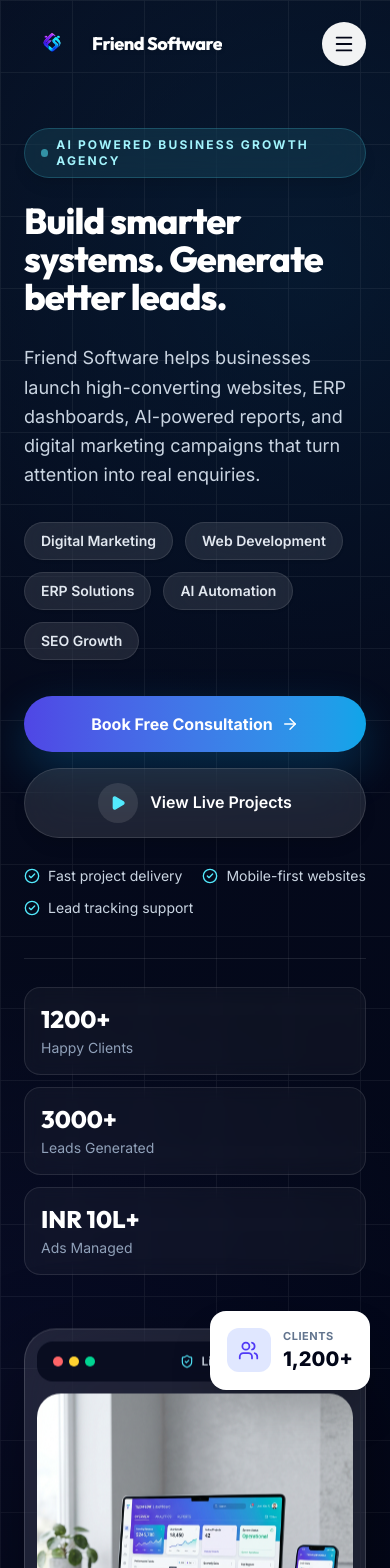
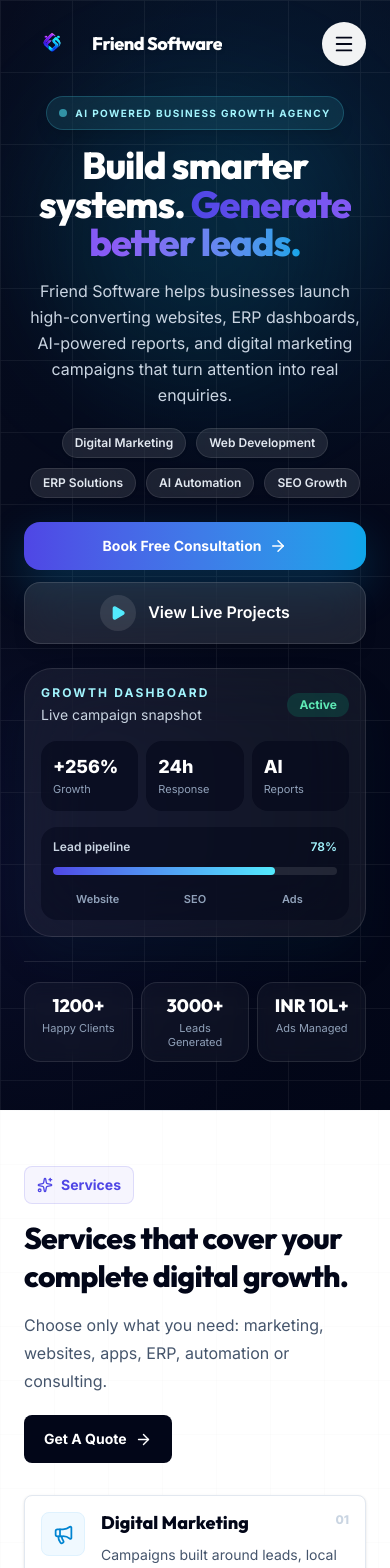
Before and after one commit to ashish1332005/Friend-Software, a React (Vite) app: page / in a window 390 px wide. Shown: the top 1568 px of the page. Built offline with nearby package versions, Linux system fonts and the light colour scheme.

Commit message:
Improve mobile hero design

```diff
--- a/src/sections/Hero.jsx
+++ b/src/sections/Hero.jsx
@@ -26,6 +26,12 @@
   { value: '1200+', label: 'Happy Clients' },
   { value: '3000+', label: 'Leads Generated' },
   { value: 'INR 10L+', label: 'Ads Managed' },
+];
+
+const mobileMetrics = [
+  { value: '+256%', label: 'Growth' },
+  { value: '24h', label: 'Response' },
+  { value: 'AI', label: 'Reports' },
 ];
 
 const trustPoints = [
@@ -102,10 +108,11 @@
   return (
     <section
       id="home"
-      className="relative flex min-h-screen items-center overflow-hidden bg-slate-950 pb-20 pt-32 text-white md:pt-36"
+      className="relative flex items-start overflow-hidden bg-slate-950 pb-12 pt-24 text-white sm:pt-28 md:min-h-screen md:items-center md:pb-20 md:pt-36"
     >
-      <div className="absolute inset-0 bg-[radial-gradient(circle_at_80%_15%,_rgba(14,165,233,0.18),_transparent_34%),radial-gradient(circle_at_10%_80%,_rgba(79,70,229,0.18),_transparent_32%)]" />
+      <div className="absolute inset-0 bg-[radial-gradient(circle_at_80%_15%,_rgba(14,165,233,0.22),_transparent_34%),radial-gradient(circle_at_10%_80%,_rgba(79,70,229,0.22),_transparent_32%)]" />
       <div className="absolute inset-0 bg-[linear-gradient(135deg,_rgba(15,23,42,0.35),_rgba(2,6,23,0.9))]" />
+      <div className="absolute left-1/2 top-24 h-72 w-72 -translate-x-1/2 rounded-full bg-cyan-400/10 blur-3xl md:hidden" />
       <div
         className="absolute inset-0 opacity-[0.07]"
         style={{
@@ -115,47 +122,47 @@
         }}
       />
 
-      <div className="container relative z-10 grid grid-cols-1 items-center gap-14 lg:grid-cols-[1.02fr_0.98fr] xl:gap-20">
-        <div>
+      <div className="container relative z-10 grid grid-cols-1 items-center gap-8 md:gap-12 lg:grid-cols-[1.02fr_0.98fr] lg:gap-14 xl:gap-20">
+        <div className="mx-auto max-w-2xl text-center lg:mx-0 lg:max-w-none lg:text-left">
           <div
             ref={badgeRef}
-            className="mb-6 inline-flex items-center gap-2 rounded-full border border-cyan-300/20 bg-cyan-300/10 px-4 py-2 text-xs font-bold uppercase tracking-[0.18em] text-cyan-200 shadow-lg backdrop-blur-xl"
+            className="mb-4 inline-flex max-w-full items-center gap-2 rounded-full border border-cyan-300/20 bg-cyan-300/10 px-3 py-2 text-[10px] font-bold uppercase tracking-[0.14em] text-cyan-200 shadow-lg backdrop-blur-xl sm:px-4 sm:text-xs sm:tracking-[0.18em] md:mb-6"
           >
             <span className="h-2 w-2 animate-pulse rounded-full bg-cyan-300" />
-            AI Powered Business Growth Agency
+            <span className="truncate">AI Powered Business Growth Agency</span>
           </div>
 
           <h1
             ref={headlineRef}
-            className="mb-7 max-w-4xl text-4xl font-black leading-[1.05] tracking-tight text-white sm:text-6xl lg:text-7xl"
+            className="mx-auto mb-4 max-w-4xl text-[2.35rem] font-black leading-[1.03] tracking-tight text-white sm:text-5xl md:mb-7 md:text-6xl lg:mx-0 lg:text-7xl"
           >
-            Build smarter systems. Generate better leads.
+            Build smarter systems. <span className="gradient-text">Generate better leads.</span>
           </h1>
 
           <p
             ref={paragraphRef}
-            className="mb-8 max-w-2xl text-lg leading-relaxed text-slate-300 md:text-xl"
+            className="mx-auto mb-5 max-w-2xl text-base leading-relaxed text-slate-300 md:mb-8 md:text-xl lg:mx-0"
           >
             Friend Software helps businesses launch high-converting websites, ERP dashboards,
             AI-powered reports, and digital marketing campaigns that turn attention into real
             enquiries.
           </p>
 
-          <div className="mb-9 flex flex-wrap gap-3">
+          <div className="mb-6 flex flex-wrap justify-center gap-2.5 md:mb-9 md:gap-3 lg:justify-start">
             {servicePills.map((item) => (
               <span
                 key={item}
-                className="rounded-full border border-white/10 bg-white/10 px-4 py-2 text-sm font-semibold text-slate-200 shadow-sm backdrop-blur-xl transition-all hover:-translate-y-0.5 hover:border-cyan-300/50 hover:bg-cyan-300/10 hover:text-cyan-200"
+                className="rounded-full border border-white/10 bg-white/10 px-3 py-1.5 text-xs font-semibold text-slate-200 shadow-sm backdrop-blur-xl transition-all hover:-translate-y-0.5 hover:border-cyan-300/50 hover:bg-cyan-300/10 hover:text-cyan-200 sm:px-4 sm:py-2 sm:text-sm"
               >
                 {item}
               </span>
             ))}
           </div>
 
-          <div ref={ctaRef} className="flex flex-col gap-4 sm:flex-row sm:items-center">
+          <div ref={ctaRef} className="flex flex-col justify-center gap-3 sm:flex-row sm:items-center md:gap-4 lg:justify-start">
             <Link
               to="/contact"
-              className="group inline-flex items-center justify-center gap-2 rounded-full bg-gradient-to-r from-primary to-accent px-7 py-4 text-base font-bold text-white shadow-[0_18px_45px_rgba(14,165,233,0.24)] transition-all hover:-translate-y-0.5 hover:shadow-[0_24px_60px_rgba(14,165,233,0.32)]"
+              className="group inline-flex items-center justify-center gap-2 rounded-2xl bg-gradient-to-r from-primary to-accent px-6 py-3.5 text-sm font-bold text-white shadow-[0_18px_45px_rgba(14,165,233,0.24)] transition-all hover:-translate-y-0.5 hover:shadow-[0_24px_60px_rgba(14,165,233,0.32)] sm:rounded-full sm:text-base md:px-7 md:py-4"
             >
               Book Free Consultation
               <ArrowRight size={18} className="transition-transform group-hover:translate-x-1" />
@@ -163,16 +170,16 @@
 
             <Link
               to="/portfolio"
-              className="group inline-flex items-center justify-center gap-3 rounded-full border border-white/12 bg-white/10 px-6 py-3.5 font-semibold text-white shadow-lg backdrop-blur-xl transition-all hover:border-cyan-300/50 hover:bg-white/15"
+              className="group inline-flex items-center justify-center gap-3 rounded-2xl border border-white/12 bg-white/10 px-5 py-3 font-semibold text-white shadow-lg backdrop-blur-xl transition-all hover:border-cyan-300/50 hover:bg-white/15 sm:rounded-full md:px-6 md:py-3.5"
             >
-              <span className="flex h-10 w-10 items-center justify-center rounded-full bg-white/10 text-cyan-300 transition-all group-hover:bg-cyan-300 group-hover:text-slate-950">
+              <span className="flex h-9 w-9 items-center justify-center rounded-full bg-white/10 text-cyan-300 transition-all group-hover:bg-cyan-300 group-hover:text-slate-950 md:h-10 md:w-10">
                 <Play size={16} fill="currentColor" />
               </span>
               View Live Projects
             </Link>
           </div>
 
-          <div className="mt-7 flex flex-wrap gap-x-5 gap-y-3 text-sm text-slate-300">
+          <div className="mt-5 hidden flex-wrap justify-center gap-x-5 gap-y-3 text-sm text-slate-300 sm:flex md:mt-7 lg:justify-start">
             {trustPoints.map((point) => (
               <span key={point} className="inline-flex items-center gap-2">
                 <CheckCircle2 size={16} className="text-cyan-300" />
@@ -181,20 +188,62 @@
             ))}
           </div>
 
-          <div className="mt-10 grid max-w-2xl grid-cols-1 gap-3 border-t border-white/10 pt-7 sm:grid-cols-3">
+          <div className="mt-6 overflow-hidden rounded-[1.75rem] border border-white/10 bg-white/[0.06] p-4 text-left shadow-2xl shadow-cyan-950/20 backdrop-blur-2xl md:hidden">
+            <div className="mb-4 flex items-center justify-between">
+              <div>
+                <p className="text-xs font-bold uppercase tracking-[0.18em] text-cyan-200">
+                  Growth Dashboard
+                </p>
+                <p className="mt-1 text-sm text-slate-300">Live campaign snapshot</p>
+              </div>
+              <span className="rounded-full bg-emerald-400/15 px-3 py-1 text-xs font-bold text-emerald-300">
+                Active
+              </span>
+            </div>
+
+            <div className="mb-4 grid grid-cols-3 gap-2">
+              {mobileMetrics.map((metric) => (
+                <div key={metric.label} className="rounded-2xl bg-slate-950/55 p-3">
+                  <p className="text-lg font-black text-white">{metric.value}</p>
+                  <p className="text-[11px] text-slate-400">{metric.label}</p>
+                </div>
+              ))}
+            </div>
+
+            <div className="space-y-3 rounded-2xl bg-slate-950/45 p-3">
+              <div className="flex items-center justify-between text-xs font-semibold text-slate-300">
+                <span>Lead pipeline</span>
+                <span className="text-cyan-200">78%</span>
+              </div>
+              <div className="h-2 overflow-hidden rounded-full bg-white/10">
+                <div className="h-full w-[78%] rounded-full bg-gradient-to-r from-primary to-cyan-300" />
+              </div>
+              <div className="grid grid-cols-3 gap-2 pt-1 text-center text-[11px] font-semibold text-slate-400">
+                <span>Website</span>
+                <span>SEO</span>
+                <span>Ads</span>
+              </div>
+            </div>
+          </div>
+
+          <div className="mt-6 grid max-w-2xl grid-cols-3 gap-2 border-t border-white/10 pt-5 md:mt-10 md:gap-3 md:pt-7 lg:max-w-none">
             {stats.map((stat) => (
               <div
                 key={stat.label}
-                className="rounded-2xl border border-white/10 bg-white/[0.04] p-4 backdrop-blur-sm"
+                className="rounded-2xl border border-white/10 bg-white/[0.04] p-3 text-center backdrop-blur-sm md:p-4 lg:text-left"
               >
-                <h3 className="text-2xl font-black text-white md:text-3xl">{stat.value}</h3>
-                <p className="mt-1 text-sm text-slate-400">{stat.label}</p>
+                <h3 className="text-lg font-black leading-tight text-white sm:text-2xl md:text-3xl">
+                  {stat.value}
+                </h3>
+                <p className="mt-1 text-[11px] leading-tight text-slate-400 sm:text-sm">
+                  {stat.label}
+                </p>
               </div>
             ))}
           </div>
         </div>
 
-        <div className="relative z-20 mx-auto flex w-full max-w-2xl justify-center lg:max-w-none">
+        <div className="relative z-20 mx-auto hidden w-full max-w-2xl justify-center md:flex lg:max-w-none">
           <div ref={mockupRef} className="relative z-10 w-full">
             <div className="overflow-hidden rounded-[2rem] border border-white/15 bg-white/10 p-3 shadow-[0_40px_100px_rgba(0,0,0,0.45)] backdrop-blur-2xl">
               <div className="mb-3 flex items-center justify-between rounded-2xl bg-slate-950/75 px-4 py-3">
```
